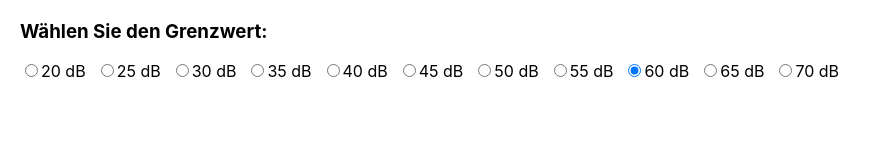
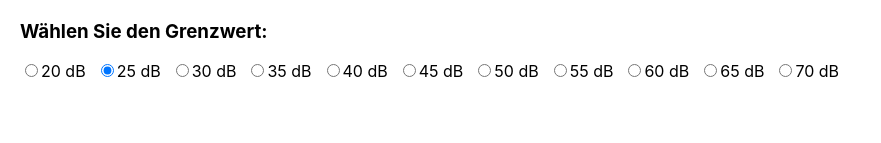
Before and after one commit to hssw24/db, a React (Create React App) app: page / in a window 1280 px wide. Shown: the part 157-300 px from the top of the page, without its empty margins (0-881 px from the left). Built offline with nearby package versions, Linux system fonts and the light colour scheme; no server answers.

Commit message:
Beschreibung der Änderungen

```diff
--- a/src/App.js
+++ b/src/App.js
@@ -3,7 +3,7 @@ import './VolumeMonitor.css'; // Import the CSS file
 
 const VolumeMonitor = () => {
     const [isLoud, setIsLoud] = useState(false);
-    const [threshold, setThreshold] = useState(60); // Default threshold is 60 dB
+    const [threshold, setThreshold] = useState(25); // Default threshold is 60 dB
     const [currentVolume, setCurrentVolume] = useState(0); // Display current volume
     const audioContextRef = useRef(null);
     const analyserRef = useRef(null);
```
